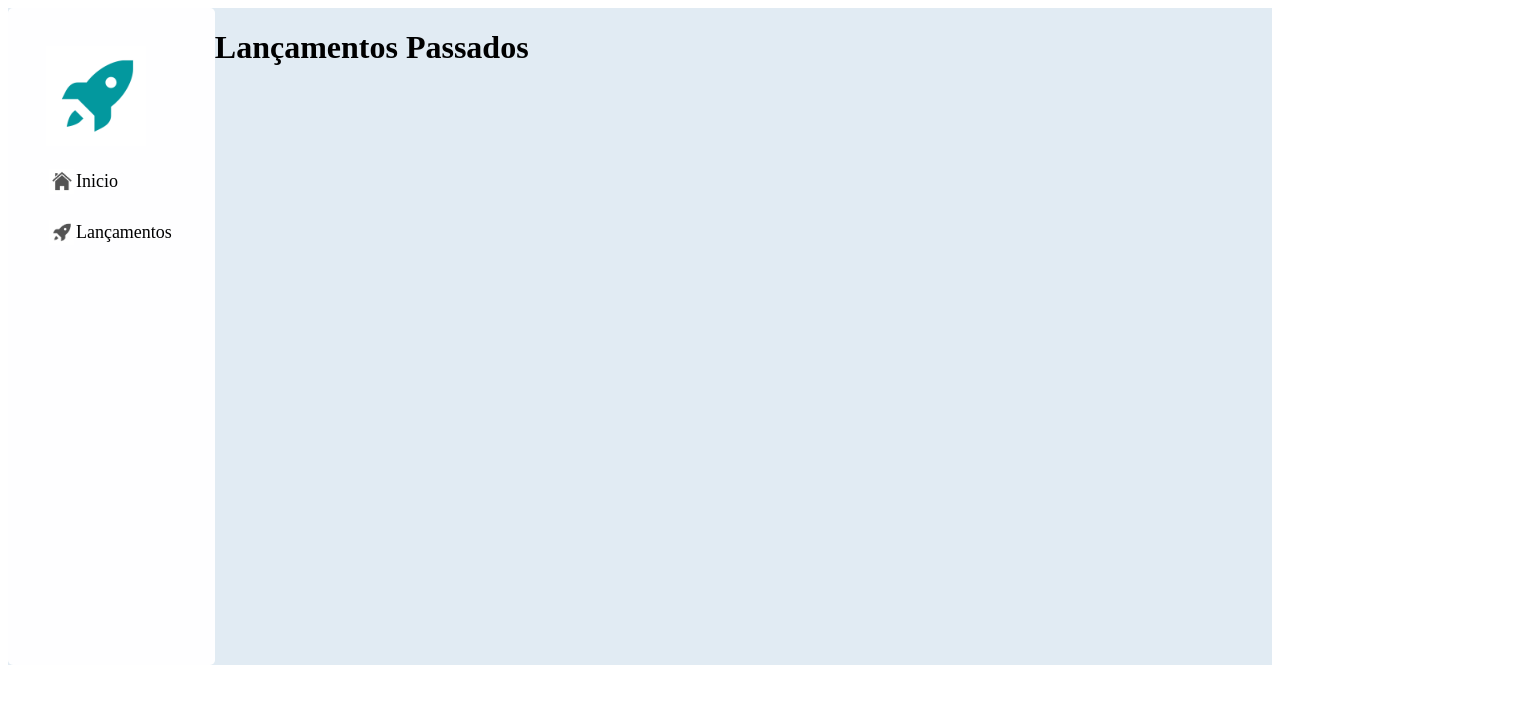
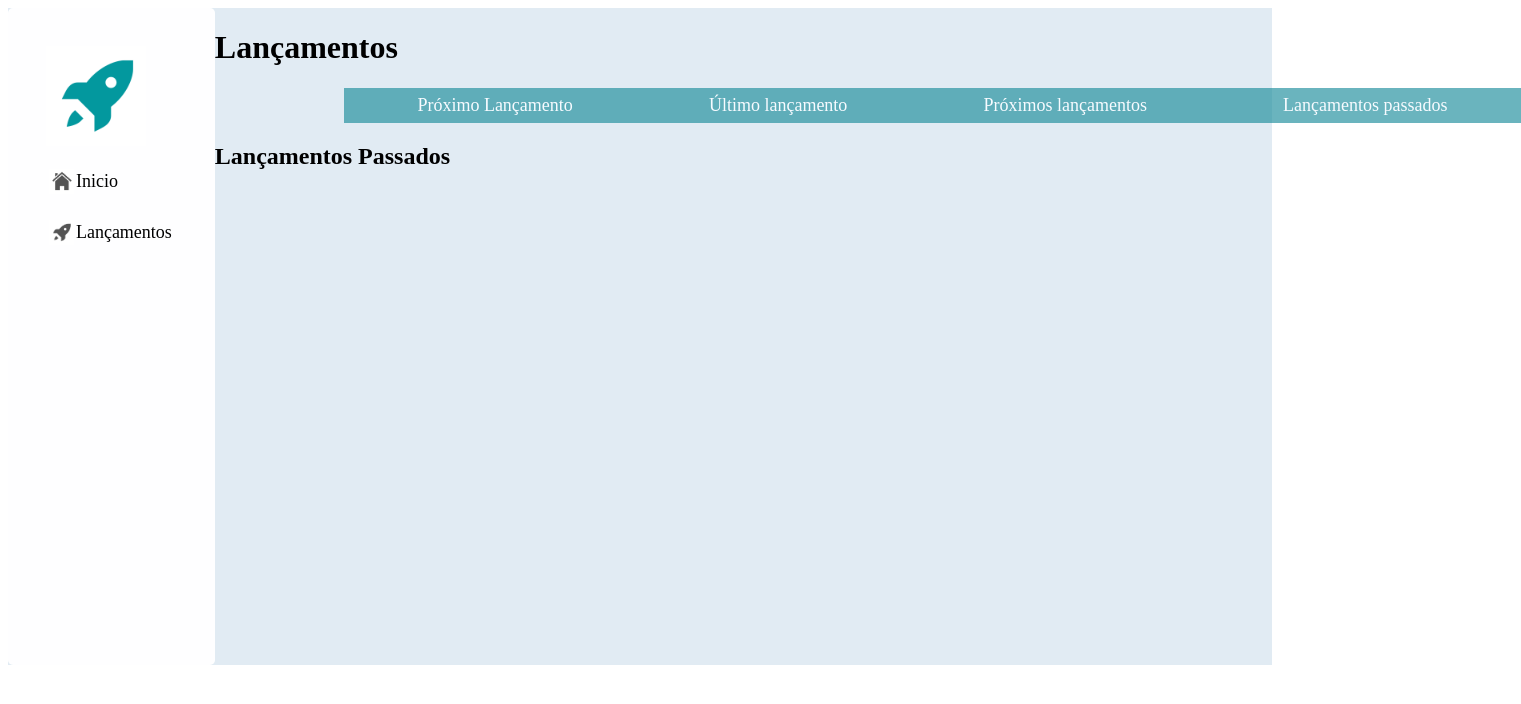
Before and after one commit to CarolinaInglethe/ci-space-x, a React (Create React App) app: page /releases/past in a window 1280 px wide. Shown: the top 704 px of the page, 1521 px wide, since content can reach past the window. Built offline with nearby package versions, Linux system fonts and the light colour scheme.

Commit message:
organiza componentes Releases

```diff
--- a/src/components/AllPastReleases.jsx
+++ b/src/components/AllPastReleases.jsx
@@ -1,9 +1,11 @@
 import React from 'react';
+import NavBarReleases from './NavBarReleases';
 
 const AllPastReleases = () => {
   return (
     <div>
-      <h1>Lançamentos Passados</h1>
+      <NavBarReleases />
+      <h2>Lançamentos Passados</h2>
     </div>
   )
 }
--- a/src/components/AllUpcomingReleases.jsx
+++ b/src/components/AllUpcomingReleases.jsx
@@ -1,9 +1,11 @@
 import React from 'react';
+import NavBarReleases from './NavBarReleases';
 
 const AllUpcomingReleases = () => {
   return (
     <div>
-      <h1>Lançamentos futuros</h1>
+      <NavBarReleases />
+      <h2>Lançamentos futuros</h2>
     </div>
   )
 }
--- a/src/components/LatestRelease.jsx
+++ b/src/components/LatestRelease.jsx
@@ -1,9 +1,11 @@
 import React from 'react';
+import NavBarReleases from './NavBarReleases';
 
 const LatestRelease = () => {
   return (
     <div>
-      <h1>Último Lançamento</h1>
+      <NavBarReleases />
+      <h2>Último Lançamento</h2>
     </div>
   )
 }
--- a/src/components/NextRelease.jsx
+++ b/src/components/NextRelease.jsx
@@ -1,9 +1,11 @@
 import React from 'react';
+import NavBarReleases from './NavBarReleases';
 
 const NextRelease = () => {
   return (
     <div>
-      <h1>Próximo Lançamento</h1>
+      <NavBarReleases />
+      <h2>Próximo Lançamento</h2>
     </div>
   )
 }
```
